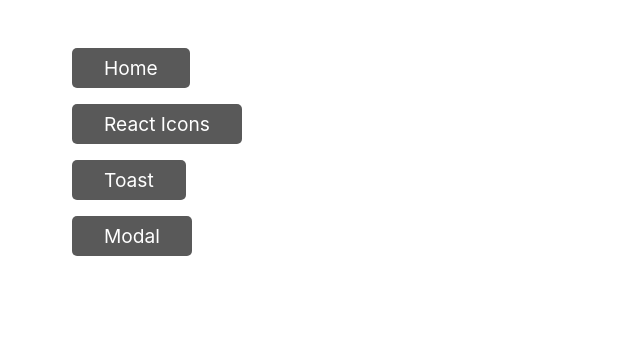
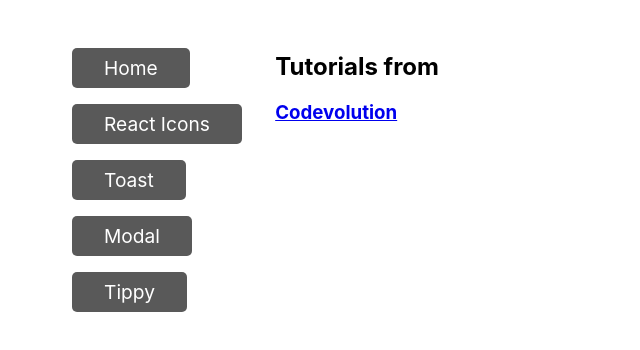
Before and after one commit to shajinkutty/react-useful-libraries, a React (Create React App) app: page / in a window 1280 px wide. Shown: the top 350 px of the page, without its empty margins (0-640 px from the left). Built offline with nearby package versions, Linux system fonts and the light colour scheme.

Commit message:
tippy.js

```diff
--- a/package.json
+++ b/package.json
@@ -6,6 +6,7 @@
     "@testing-library/jest-dom": "^4.2.4",
     "@testing-library/react": "^9.5.0",
     "@testing-library/user-event": "^7.2.1",
+    "@tippy.js/react": "^3.1.1",
     "react": "^16.13.1",
     "react-dom": "^16.13.1",
     "react-icons": "^3.11.0",
--- a/src/App.js
+++ b/src/App.js
@@ -5,6 +5,8 @@ import Lists from "./Lists";
 import ReactIcons from "./components/ReactIcons/ReactIcons";
 import Toast from "./components/Toast/Toast";
 import ShowModal from "./components/modal/Modal";
+import ToolTip from "./components/tooltip/ToolTip";
+import Home from "./Home";
 
 function App() {
   return (
@@ -21,6 +23,12 @@ function App() {
           <Route path="/modal">
             <ShowModal />
           </Route>
+          <Route path="/tippy">
+            <ToolTip />
+          </Route>
+          <Route path="/">
+            <Home />
+          </Route>
         </Switch>
       </Router>
     </div>
--- /dev/null
+++ b/src/Home.js
@@ -0,0 +1,20 @@
+import React from "react";
+
+function Home() {
+  return (
+    <div>
+      <h2>Tutorials from</h2>
+      <h3>
+        <a
+          href="https://www.youtube.com/channel/UC80PWRj_ZU8Zu0HSMNVwKWw"
+          target="_blank"
+          rel="noopener noreferrer"
+        >
+          Codevolution
+        </a>
+      </h3>
+    </div>
+  );
+}
+
+export default Home;
--- a/src/Lists.js
+++ b/src/Lists.js
@@ -17,6 +17,9 @@ function Lists() {
         <li>
           <Link to="/modal">Modal</Link>
         </li>
+        <li>
+          <Link to="/tippy">Tippy</Link>
+        </li>
       </ul>
     </div>
   );
--- a/src/components/tooltip/ToolTip.js
+++ b/src/components/tooltip/ToolTip.js
@@ -1,5 +1,19 @@
-import React from "react";
+import React, { forwardRef } from "react";
+import Tippy from "@tippy.js/react";
+import "tippy.js/dist/tippy.css";
 
+const ColoredComponent = ({ title }) => {
+  return <span style={{ color: "orange" }}>{title}</span>;
+};
+
+const CustomChild = forwardRef((props, ref) => {
+  return (
+    <div ref={ref} style={{ width: "80px" }}>
+      <div>First Line</div>
+      <div>Second Line</div>
+    </div>
+  );
+});
 function ToolTip() {
   return (
     <div>
@@ -14,6 +28,39 @@ function ToolTip() {
           Click Here
         </a>
       </p>
+      <div style={{ paddingBottom: "1rem" }}>
+        <Tippy content="ToolTip">
+          <button>Hover</button>
+        </Tippy>
+      </div>
+      <div style={{ paddingBottom: "1rem" }}>
+        <Tippy arrow={false} content="ToolTip">
+          <button>Hide Arrow</button>
+        </Tippy>
+      </div>
+      <div style={{ paddingBottom: "1rem" }}>
+        <Tippy delay={1000} content="ToolTip">
+          <button>Delay 1s</button>
+        </Tippy>
+      </div>
+      <div style={{ paddingBottom: "1rem" }}>
+        <Tippy
+          content={<span style={{ color: "yellow" }}>Color Tool tip</span>}
+        >
+          <button>Colored Tooltip</button>
+        </Tippy>
+      </div>
+      <div style={{ paddingBottom: "1rem" }}>
+        <Tippy content={<ColoredComponent title="Component tooltip" />}>
+          <button>Component Tooltip</button>
+        </Tippy>
+      </div>
+      <p>Custom child</p>
+      <div style={{ paddingBottom: "1rem" }}>
+        <Tippy content={<ColoredComponent title="Custom child tooltip" />}>
+          <CustomChild />
+        </Tippy>
+      </div>
     </div>
   );
 }
```
Also changed, not shown: 1 other file (tests, documents, lock files or other folders).
